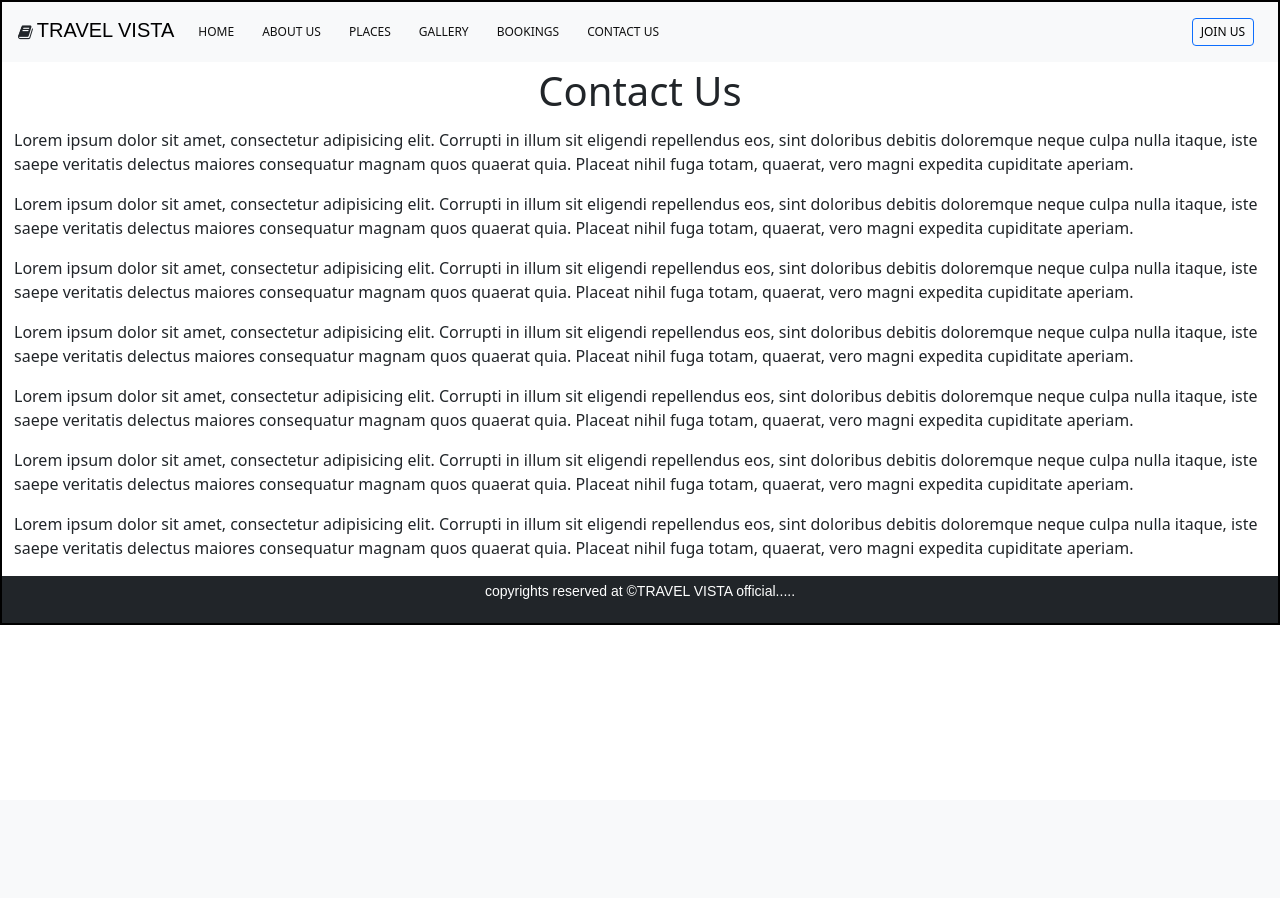
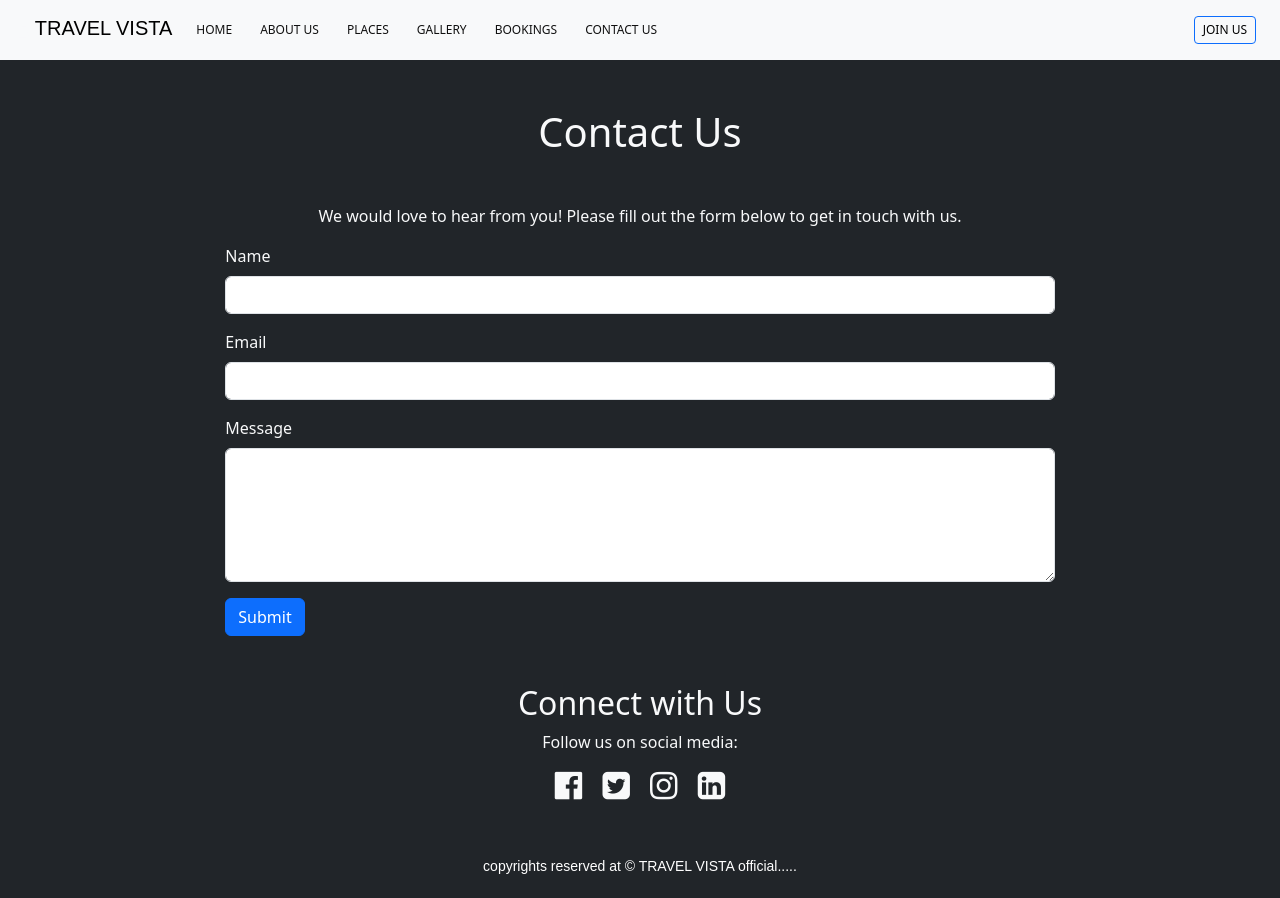
Before and after one commit to webdevavi96/myproject, a Django app: page /contactus/ in a window 1280 px wide. Before the commit the page ends 625 px from the top, so only its background shows below. Run offline with Django 5.2, Linux system fonts and the light colour scheme; some web fonts are replaced.

Commit message:
update contactus.html

```diff
--- a/General/templates/contactus.html
+++ b/General/templates/contactus.html
@@ -6,7 +6,7 @@
   <meta charset="UTF-8">
   <meta name="viewport" content="width=device-width, initial-scale=1.0">
   <meta http-equiv="X-UA-Compatible" content="ie=edge">
- <title>Contact-Us</title>
+  <title>Contact Us</title>
 
   <!-- icon placed here.... -->
   <link rel="shortcut icon" type="image/x-icon" href="/static/images/src/icon.png">
@@ -18,8 +18,8 @@
   <link rel="stylesheet" href="https://cdnjs.cloudflare.com/ajax/libs/font-awesome/4.7.0/css/font-awesome.min.css">
 </head>
 
-<body>
-<div class="container-fluid m-0 p-0" style="border: 2px solid black;">
+<body class="bg-dark text-light">
+  <div class="container-fluid m-0 p-0">
    <div class="row m-0 p-0 sticky-top">
     <nav class="navbar navbar-expand-lg bg-body-tertiary">
       <div class="container-fluid">
@@ -47,7 +47,7 @@
           </ul>
           <div class="btn1">
             <ul class="navbar-nav me-auto mb-2 mb-lg-0">
-              <li class="nav-item"><a class="btn btn-outline-primary btn-sm " href="/joinus" role="button">Join Us</a></li>
+              <li class="nav-item"><a class="btn btn-outline-primary btn-sm" href="/joinus" role="button">Join Us</a></li>
             </ul>
           </div>
         </div>
@@ -55,29 +55,44 @@
     </nav>
   </div>
 
+    <main class="row w-100 m-0 p-0">
+      <h1 class="text-center my-5">Contact Us</h1>
+      <p class="text-center">We would love to hear from you! Please fill out the form below to get in touch with us.</p>
 
-<main class="row w-100 m-0 p-0">
-<h1 style="text-align: center; padding: 5px;">Contact Us</h1>
-<p>Lorem ipsum dolor sit amet, consectetur adipisicing elit. Corrupti in illum sit eligendi repellendus eos, sint doloribus debitis doloremque neque culpa nulla itaque, iste saepe veritatis delectus maiores consequatur magnam quos quaerat quia. Placeat nihil fuga totam, quaerat, vero magni expedita cupiditate aperiam.</p>
-<p>Lorem ipsum dolor sit amet, consectetur adipisicing elit. Corrupti in illum sit eligendi repellendus eos, sint doloribus debitis doloremque neque culpa nulla itaque, iste saepe veritatis delectus maiores consequatur magnam quos quaerat quia. Placeat nihil fuga totam, quaerat, vero magni expedita cupiditate aperiam.</p>
-<p>Lorem ipsum dolor sit amet, consectetur adipisicing elit. Corrupti in illum sit eligendi repellendus eos, sint doloribus debitis doloremque neque culpa nulla itaque, iste saepe veritatis delectus maiores consequatur magnam quos quaerat quia. Placeat nihil fuga totam, quaerat, vero magni expedita cupiditate aperiam.</p>
-<p>Lorem ipsum dolor sit amet, consectetur adipisicing elit. Corrupti in illum sit eligendi repellendus eos, sint doloribus debitis doloremque neque culpa nulla itaque, iste saepe veritatis delectus maiores consequatur magnam quos quaerat quia. Placeat nihil fuga totam, quaerat, vero magni expedita cupiditate aperiam.</p>
-<p>Lorem ipsum dolor sit amet, consectetur adipisicing elit. Corrupti in illum sit eligendi repellendus eos, sint doloribus debitis doloremque neque culpa nulla itaque, iste saepe veritatis delectus maiores consequatur magnam quos quaerat quia. Placeat nihil fuga totam, quaerat, vero magni expedita cupiditate aperiam.</p>
-<p>Lorem ipsum dolor sit amet, consectetur adipisicing elit. Corrupti in illum sit eligendi repellendus eos, sint doloribus debitis doloremque neque culpa nulla itaque, iste saepe veritatis delectus maiores consequatur magnam quos quaerat quia. Placeat nihil fuga totam, quaerat, vero magni expedita cupiditate aperiam.</p>
-<p>Lorem ipsum dolor sit amet, consectetur adipisicing elit. Corrupti in illum sit eligendi repellendus eos, sint doloribus debitis doloremque neque culpa nulla itaque, iste saepe veritatis delectus maiores consequatur magnam quos quaerat quia. Placeat nihil fuga totam, quaerat, vero magni expedita cupiditate aperiam.</p>
+      <div class="col-md-8 offset-md-2">
+        <form>
+          <div class="mb-3">
+            <label for="name" class="form-label">Name</label>
+            <input type="text" class="form-control" id="name" required>
+          </div>
+          <div class="mb-3">
+            <label for="email" class="form-label">Email</label>
+            <input type="email" class="form-control" id="email" required>
+          </div>
+          <div class="mb-3">
+            <label for="message" class="form-label">Message</label>
+            <textarea class="form-control" id="message" rows="5" required></textarea>
+          </div>
+          <button type="submit" class="btn btn-primary">Submit</button>
+        </form>
+      </div>
 
+      <div class="col-md-8 offset-md-2 text-center my-5">
+        <h2>Connect with Us</h2>
+        <p>Follow us on social media:</p>
+        <a href="https://www.facebook.com" class="text-light mx-2"><i class="fa fa-facebook-official fa-2x"></i></a>
+        <a href="https://www.twitter.com" class="text-light mx-2"><i class="fa fa-twitter-square fa-2x"></i></a>
+        <a href="https://www.instagram.com" class="text-light mx-2"><i class="fa fa-instagram fa-2x"></i></a>
+        <a href="https://www.linkedin.com" class="text-light mx-2"><i class="fa fa-linkedin-square fa-2x"></i></a>
+      </div>
 
       <footer class="bg-dark w-100">
         <p style="color: white; font-size: 14px; text-align: center; font-family: 'Allerta Stencil', sans-serif; padding: 5px;">
-      copyrights reserved at &copy;TRAVEL VISTA official.....
+          copyrights reserved at &copy; TRAVEL VISTA official.....
         </p>
       </footer>
     </main>
-
   </div>
-
-
-
 
   <!-- Custom JS file -->
   <script src="{% static 'scripts/min.js' %}"></script>
```
Lines whose indentation alone changed are shown as unchanged.
